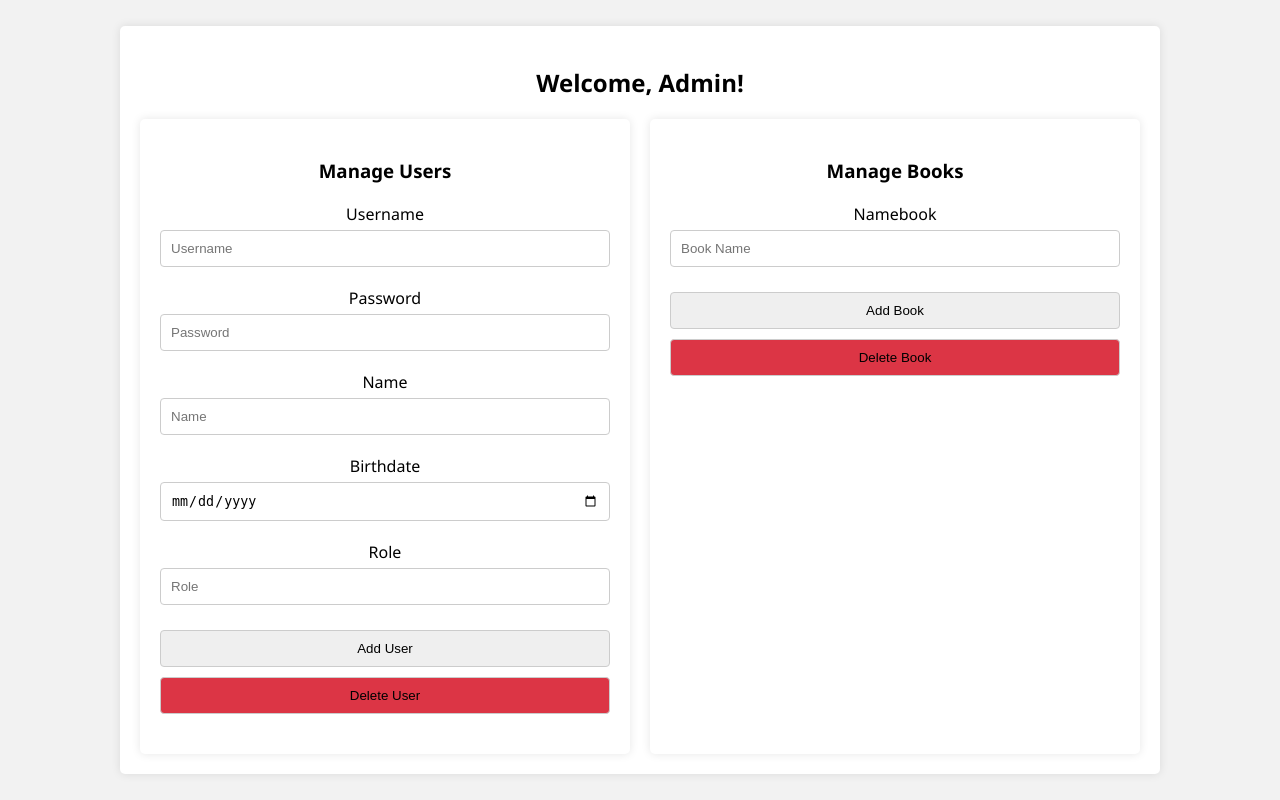
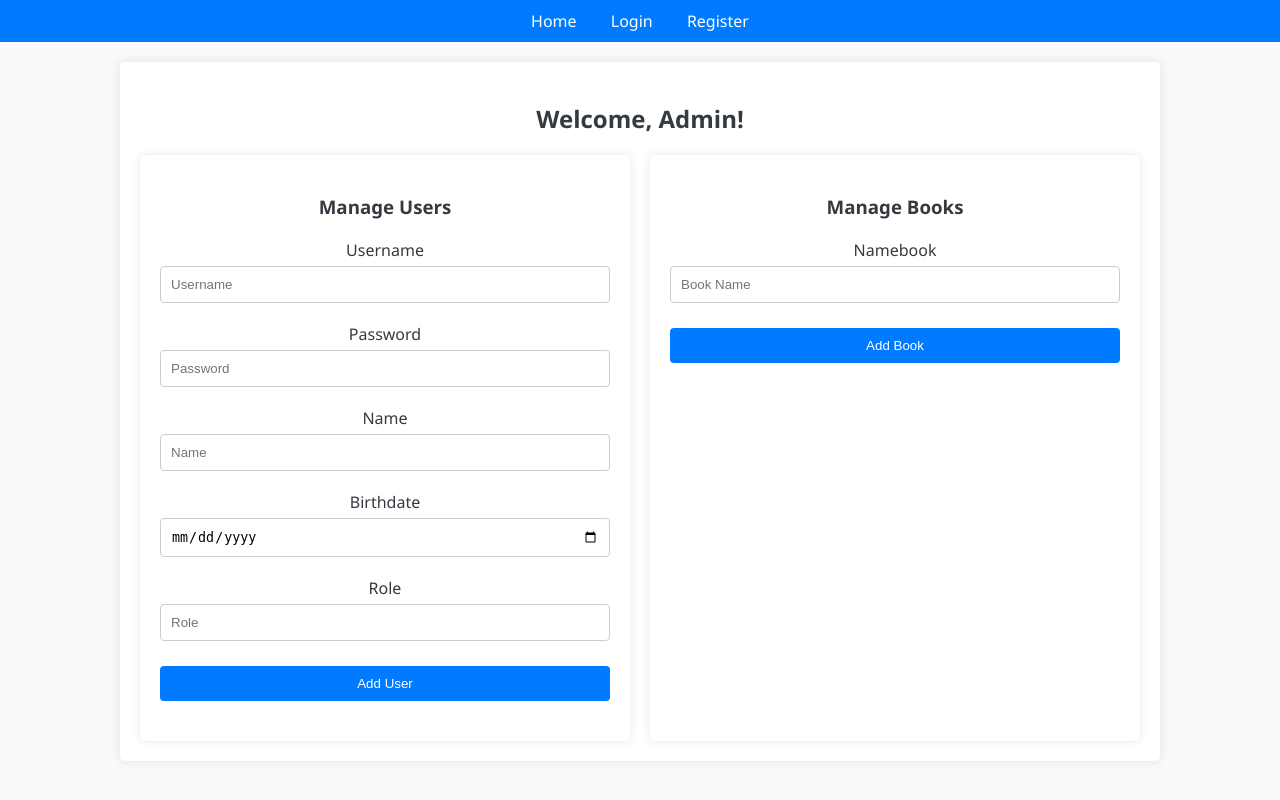
Before and after one commit to Mohanned29/LibraryBackend, a Flask app: template templates/admin.html in a window 1280 px wide. Run offline with Flask 3, Linux system fonts and the light colour scheme; the template is opened without the code that fills it: values that come from a table or form of the project are taken from there, others are empty; some libraries are stand-ins or nearby versions.

Commit message:
adding the forms

```diff
--- a/app.py
+++ b/app.py
@@ -5,6 +5,7 @@ from wtforms import StringField, PasswordField, SubmitField , DateField
 from wtforms.validators import InputRequired, Length, ValidationError
 from flask_bcrypt import Bcrypt
 import secrets , datetime
+from forms import RegisterForm,LoginForm,ManagerUsers,BookForm
 
 #initialise the app and the data base and the secret key
 app = Flask(__name__)
@@ -14,44 +15,6 @@ app.config['SECRET_KEY'] = secrets.token_hex(16)
 mongo = PyMongo(app)
 bcrypt = Bcrypt(app)
 
-
-#the registre form (wch lazem t3mr kamel)
-class RegisterForm(FlaskForm):
-    username = StringField(validators=[InputRequired(), Length(min=8, max=16)], render_kw={"placeholder": "Username"})
-    password = PasswordField(validators=[InputRequired(), Length(min=8, max=16)], render_kw={"placeholder": "Password"})
-    birthdate = DateField('Birthdate', format='%Y-%m-%d', validators=[InputRequired()], render_kw={"placeholder": "YYYY-MM-DD"})
-    name = StringField(validators=[InputRequired(), Length(min=2 , max=20)], render_kw={"placeholder":"Name"})
-    submit = SubmitField("Register")
-
-    #checks ida user already exists
-    def validate_username(self, username):
-        existing_user = mongo.db.users.find_one({"username": username.data})
-        if existing_user:
-            #kima throw mais brk raise te3 Error
-            raise ValidationError("That username is already taken, please pick another one.")
-
-#the login form , wch lzm t3mr ki tji ha dir login
-class LoginForm(FlaskForm):
-    username = StringField(validators=[InputRequired(), Length(min=8, max=16)], render_kw={"placeholder": "Username"})
-    password = PasswordField(validators=[InputRequired(), Length(min=8, max=16)], render_kw={"placeholder": "Password"})
-    submit = SubmitField("Login")
-
-#the book form
-class BookForm(FlaskForm):
-    #attribut te3 el book
-    nameBook = StringField(validators=[InputRequired(), Length(min=0 , max=20)], render_kw={"placeholder": "Book Name"})
-    #add and delete the book (submit fields)
-    add_submit = SubmitField('Add Book')
-    delete_submit = SubmitField('Delete Book')
-
-class ManagerUsers(FlaskForm):
-    username = StringField(validators=[InputRequired(), Length(min=8, max=16)], render_kw={"placeholder": "Username"})
-    password = PasswordField(validators=[InputRequired(), Length(min=8, max=16)], render_kw={"placeholder": "Password"})
-    birthdate = DateField('Birthdate', format='%Y-%m-%d', validators=[InputRequired()], render_kw={"placeholder": "YYYY-MM-DD"})
-    name = StringField(validators=[InputRequired(), Length(min=2 , max=20)], render_kw={"placeholder":"Name"})
-    role = StringField(validators=[InputRequired(),Length(min=4 , max=10)],render_kw={"placeholder":"Role"})
-    add_submit = SubmitField('Add User')
-    delete_submit = SubmitField('Delete User')
 
 #route to home page
 @app.route("/")
@@ -111,49 +74,57 @@ def AdminDash():
     user_form = ManagerUsers()
     book_form = BookForm()
 
-    if user_form.validate_on_submit():
+    if user_form.add_submit.data and user_form.validate_on_submit():
+
         username = user_form.username.data
         name = user_form.name.data
         hashed_pass = bcrypt.generate_password_hash(user_form.password.data).decode('utf-8')
         birthdate = user_form.birthdate.data
         birthdate_datetime = datetime.datetime.combine(birthdate, datetime.datetime.min.time())
         role = user_form.role.data
-        if user_form.add_submit.data:
-            existingUser = mongo.db.users.find_one({"username":username})
-            if existingUser:
-                flash("this user already eixsts","danger")
-            else:
-                mongo.db.users.insert_one({"username":username, "name":name, "password":hashed_pass,"birtdate":birthdate_datetime,"role":role})
+
+        existing_user = mongo.db.users.find_one({"username": username})
+        if existing_user:
+            flash("This user already exists", "danger")
         else:
-            existingUser = mongo.db.users.find_one({"username":username})
-            if not existingUser:
-                flash("this user doesnt exist already",'danger')
-            else:
-                mongo.db.users.delete_one({"username":username})
-                flash("this user has been deleted","danger")
+            mongo.db.users.insert_one({"username": username, "name": name, "password": hashed_pass, "birthdate": birthdate_datetime, "role": role})
+            flash("User added successfully", "success")
+        return redirect(url_for('AdminDash'))
+
+    if user_form.delete_submit.data and user_form.username.validate(user_form):
+
+        username = user_form.username.data
+        existing_user = mongo.db.users.find_one({"username": username})
+        if not existing_user:
+            flash("This user doesn't exist", 'danger')
+        else:
+            mongo.db.users.delete_one({"username": username})
+            flash("User deleted successfully", "success")
+        return redirect(url_for('AdminDash'))
 
     if book_form.validate_on_submit():
+
         nameBook = book_form.nameBook.data
-        #ida hbina nzido a book (add book):
         if book_form.add_submit.data:
-            #check if already exists
             existingBook = mongo.db.books.find_one({"nameBook": nameBook})
             if existingBook:
                 flash("This book already exists in your library!!", "danger")
             else:
-                #sinon ida mkcho already , nzidoh:
                 mongo.db.books.insert_one({"nameBook": nameBook})
                 flash("The book has been added to the database!", 'success')
-        #ida user heb yssuprimi ktab:
-        elif book_form.delete_submit.data:
+
+        if book_form.delete_submit.data:
             result = mongo.db.books.delete_one({"nameBook": nameBook})
             if result.deleted_count > 0:
                 flash("The book has been deleted", "success")
             else:
-                #book not found flash
                 flash("Book not found", "danger")
+        return redirect(url_for('AdminDash'))
 
-    return render_template("admin.html")
+    users = mongo.db.users.find()
+    books = mongo.db.books.find()
+
+    return render_template("admin.html", users=users, books=books, user_form=user_form, book_form=book_form)
 
 
 #site dashboard , not used yet
--- /dev/null
+++ b/forms.py
@@ -0,0 +1,51 @@
+from flask import Flask
+from flask_pymongo import PyMongo
+from flask_wtf import FlaskForm
+from wtforms import StringField, PasswordField, SubmitField , DateField
+from wtforms.validators import InputRequired, Length, ValidationError
+import secrets
+
+app = Flask(__name__)
+app.config['MONGO_URI'] = 'mongodb://localhost:27017/seconddb'
+app.config['SECRET_KEY'] = secrets.token_hex(16)
+
+mongo = PyMongo(app)
+
+
+#the registre form (wch lazem t3mr kamel)
+class RegisterForm(FlaskForm):
+    username = StringField(validators=[InputRequired(), Length(min=8, max=16)], render_kw={"placeholder": "Username"})
+    password = PasswordField(validators=[InputRequired(), Length(min=8, max=16)], render_kw={"placeholder": "Password"})
+    birthdate = DateField('Birthdate', format='%Y-%m-%d', validators=[InputRequired()], render_kw={"placeholder": "YYYY-MM-DD"})
+    name = StringField(validators=[InputRequired(), Length(min=2 , max=20)], render_kw={"placeholder":"Name"})
+    submit = SubmitField("Register")
+
+    #checks ida user already exists
+    def validate_username(self, username):
+        existing_user = mongo.db.users.find_one({"username": username.data})
+        if existing_user:
+            #kima throw mais brk raise te3 Error
+            raise ValidationError("That username is already taken, please pick another one.")
+
+#the login form , wch lzm t3mr ki tji ha dir login
+class LoginForm(FlaskForm):
+    username = StringField(validators=[InputRequired(), Length(min=8, max=16)], render_kw={"placeholder": "Username"})
+    password = PasswordField(validators=[InputRequired(), Length(min=8, max=16)], render_kw={"placeholder": "Password"})
+    submit = SubmitField("Login")
+
+#the book form
+class BookForm(FlaskForm):
+    #attribut te3 el book
+    nameBook = StringField(validators=[InputRequired(), Length(min=0 , max=20)], render_kw={"placeholder": "Book Name"})
+    #add and delete the book (submit fields)
+    add_submit = SubmitField('Add Book')
+    delete_submit = SubmitField('Delete Book')
+
+class ManagerUsers(FlaskForm):
+    username = StringField(validators=[InputRequired(), Length(min=8, max=16)], render_kw={"placeholder": "Username"})
+    password = PasswordField(validators=[InputRequired(), Length(min=8, max=16)], render_kw={"placeholder": "Password"})
+    birthdate = DateField('Birthdate', format='%Y-%m-%d', validators=[InputRequired()], render_kw={"placeholder": "YYYY-MM-DD"})
+    name = StringField(validators=[InputRequired(), Length(min=2 , max=20)], render_kw={"placeholder":"Name"})
+    role = StringField(validators=[InputRequired(),Length(min=4 , max=10)],render_kw={"placeholder":"Role"})
+    add_submit = SubmitField('Add User')
+    delete_submit = SubmitField('Delete User')
--- a/templates/admin.html
+++ b/templates/admin.html
@@ -7,12 +7,23 @@
     <style>
         body {
             font-family: 'Segoe UI', Tahoma, Geneva, Verdana, sans-serif;
-            background-color: #f2f2f2;
-            display: flex;
-            justify-content: center;
-            align-items: center;
-            height: 100vh;
+            background-color: #f8f9fa;
+            color: #343a40;
             margin: 0;
+        }
+        header {
+            background-color: #007bff;
+            color: white;
+            padding: 10px 0;
+            text-align: center;
+        }
+        header nav a {
+            margin: 0 15px;
+            color: white;
+            text-decoration: none;
+        }
+        header nav a:hover {
+            text-decoration: underline;
         }
         .container {
             background-color: #fff;
@@ -22,6 +33,7 @@
             text-align: center;
             width: 90%;
             max-width: 1000px;
+            margin: 20px auto;
         }
         .container h2 {
             margin-bottom: 20px;
@@ -29,14 +41,16 @@
         .form-container {
             display: flex;
             justify-content: space-between;
-            margin-top: 20px;
+            flex-wrap: wrap;
+            gap: 20px;
         }
         .form-section {
             background-color: #fff;
             padding: 20px;
             border-radius: 5px;
             box-shadow: 0 0 10px rgba(0, 0, 0, 0.1);
-            width: 45%;
+            width: 100%;
+            max-width: 45%;
         }
         .form-section h3 {
             margin-bottom: 20px;
@@ -53,21 +67,15 @@
             border-radius: 4px;
             box-sizing: border-box;
         }
-        .form-group button {
+        .form-group .btn-primary {
             background-color: #007bff;
             color: white;
             border: none;
             cursor: pointer;
             transition: background-color 0.3s ease;
         }
-        .form-group button:hover {
+        .form-group .btn-primary:hover {
             background-color: #0056b3;
-        }
-        .form-group .delete-btn {
-            background-color: #dc3545;
-        }
-        .form-group .delete-btn:hover {
-            background-color: #c82333;
         }
         .flashes {
             list-style-type: none;
@@ -77,17 +85,28 @@
             margin: 10px 0;
             padding: 10px;
             border-radius: 5px;
-            color: white;
         }
         .flashes .success {
-            background-color: #28a745;
+            background-color: #d4edda;
+            color: #155724;
+            border: 1px solid #c3e6cb;
         }
         .flashes .danger {
-            background-color: #dc3545;
+            background-color: #f8d7da;
+            color: #721c24;
+            border: 1px solid #f5c6cb;
         }
     </style>
 </head>
 <body>
+    <header>
+        <nav>
+            <a href="{{ url_for('home') }}">Home</a>
+            <a href="{{ url_for('login') }}">Login</a>
+            <a href="{{ url_for('register') }}">Register</a>
+        </nav>
+    </header>
+
     <div class="container">
         <h2>Welcome, Admin!</h2>
         {% with messages = get_flashed_messages(with_categories=true) %}
@@ -108,6 +127,7 @@
                         {{ user_form.username.label }}
                         {{ user_form.username(class='form-control') }}
                     </div>
+                    <div class="form-group" id="user-add-fields">
                         <div class="form-group">
                             {{ user_form.password.label }}
                             {{ user_form.password(class='form-control') }}
@@ -124,9 +144,9 @@
                             {{ user_form.role.label }}
                             {{ user_form.role(class='form-control') }}
                         </div>
+                    </div>
                     <div class="form-group">
                         {{ user_form.add_submit(class='btn btn-primary') }}
-                        {{ user_form.delete_submit(class='btn btn-danger delete-btn') }}
                     </div>
                 </form>
             </div>
@@ -140,7 +160,6 @@
                     </div>
                     <div class="form-group">
                         {{ book_form.add_submit(class='btn btn-primary') }}
-                        {{ book_form.delete_submit(class='btn btn-danger delete-btn') }}
                     </div>
                 </form>
             </div>
```
Also changed, not shown: templates/manage_books.html (deleted, +0 -102 lines). Lines whose indentation alone changed are shown as unchanged.
